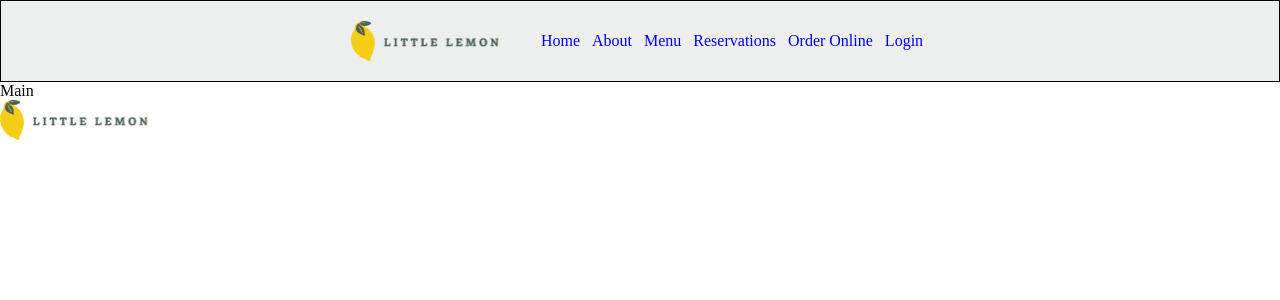
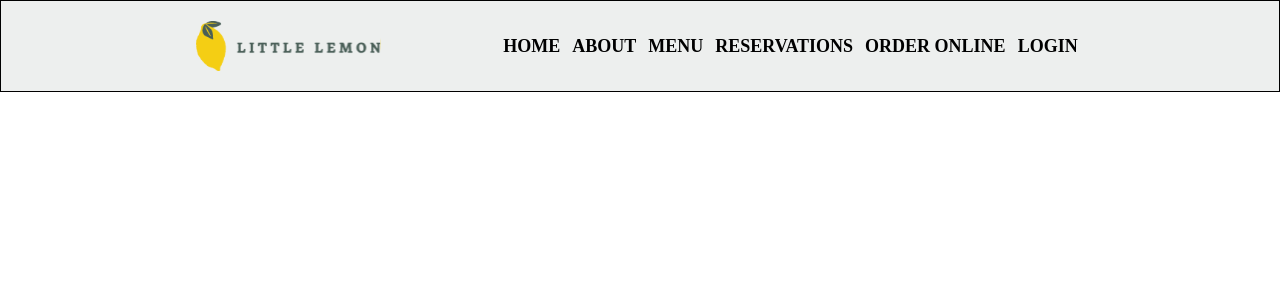
Before and after one commit to acktreptow/capstone, a React (Create React App) app: page / in a window 1280 px wide. Shown: the top 300 px of the page. Built offline with nearby package versions, Linux system fonts and the light colour scheme.

Commit message:
update header component

```diff
--- a/src/App.js
+++ b/src/App.js
@@ -1,14 +1,9 @@
-import Footer from "./Components/Footer";
-import Nav from "./Components/Nav";
-import Main from "./Components/Main";
 import Header from "./Components/Header";
 
 function App() {
   return (
     <>
       <Header />
-      <Main />
-      <Footer />
     </>
   );
 }
--- a/src/Components/Nav.js
+++ b/src/Components/Nav.js
@@ -1,6 +1,6 @@
 function Nav() {
   return (
-    <nav className="navbar">
+    <nav>
       <a href="#home">Home</a>
       <a href="#about">About</a>
       <a href="#menu">Menu</a>
--- a/src/index.css
+++ b/src/index.css
@@ -10,22 +10,28 @@ header {
   background-color: #edefee;
   padding: 20px;
   justify-content: center;
+  align-items: center;
+  color: black;
 }
 
 header img {
-  margin-right: 20px;
-  align-items: center;
+  margin-right: 100px;
+  height: 50px;
 }
 
-.navbar {
+nav {
   display: flex;
   padding-left: 16px;
-  align-items: center;
 }
 
-.navbar a {
+nav a {
   padding: 6px;
   text-decoration: none;
+  text-transform: uppercase;
+  color: inherit;
+  font-family: "Markazi Text", serif;
+  font-size: 18px;
+  font-weight: bold;
 }
 
 .title {
@@ -38,6 +44,12 @@ header img {
   font-family: "Markazi Text", serif;
   font-size: 40px;
   color: black;
+}
+
+.section-title {
+  font-size: 20px;
+  font-weight: bold;
+  text-transform: uppercase;
 }
 
 .lead {
```
